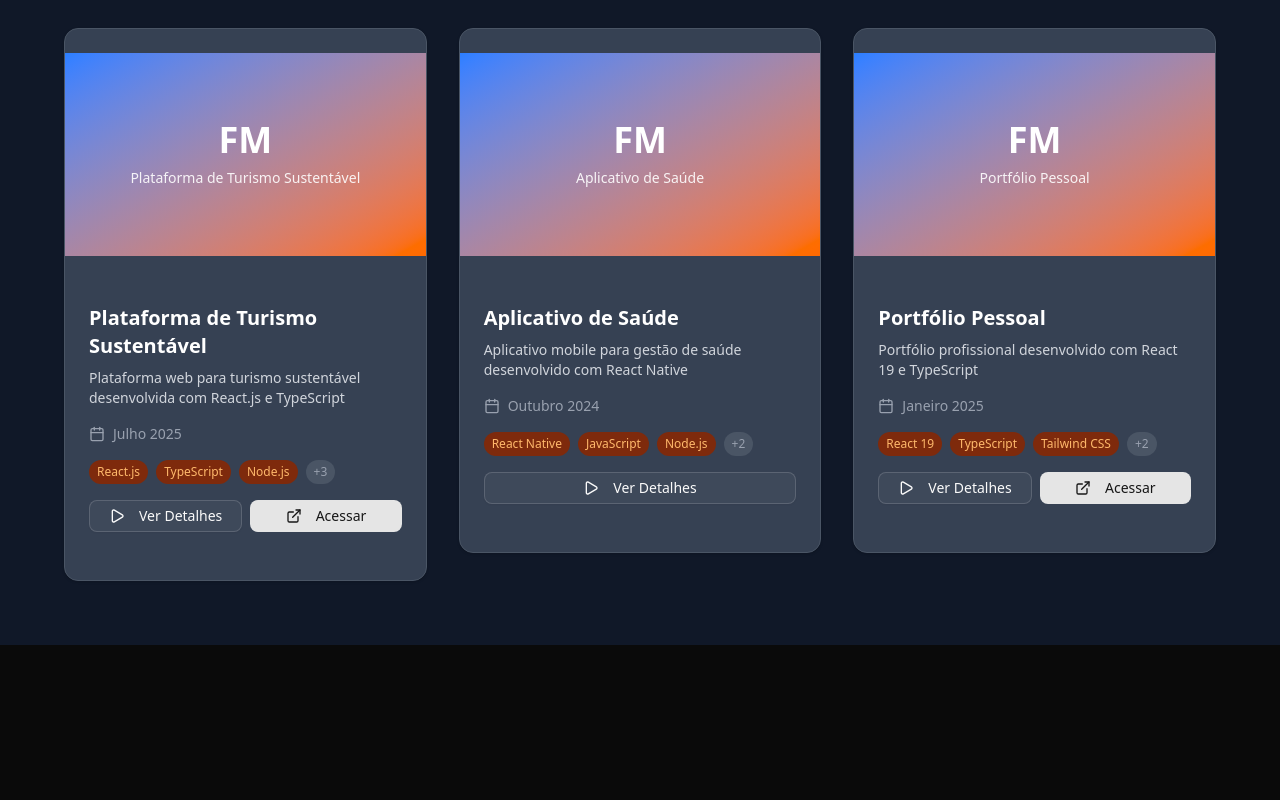
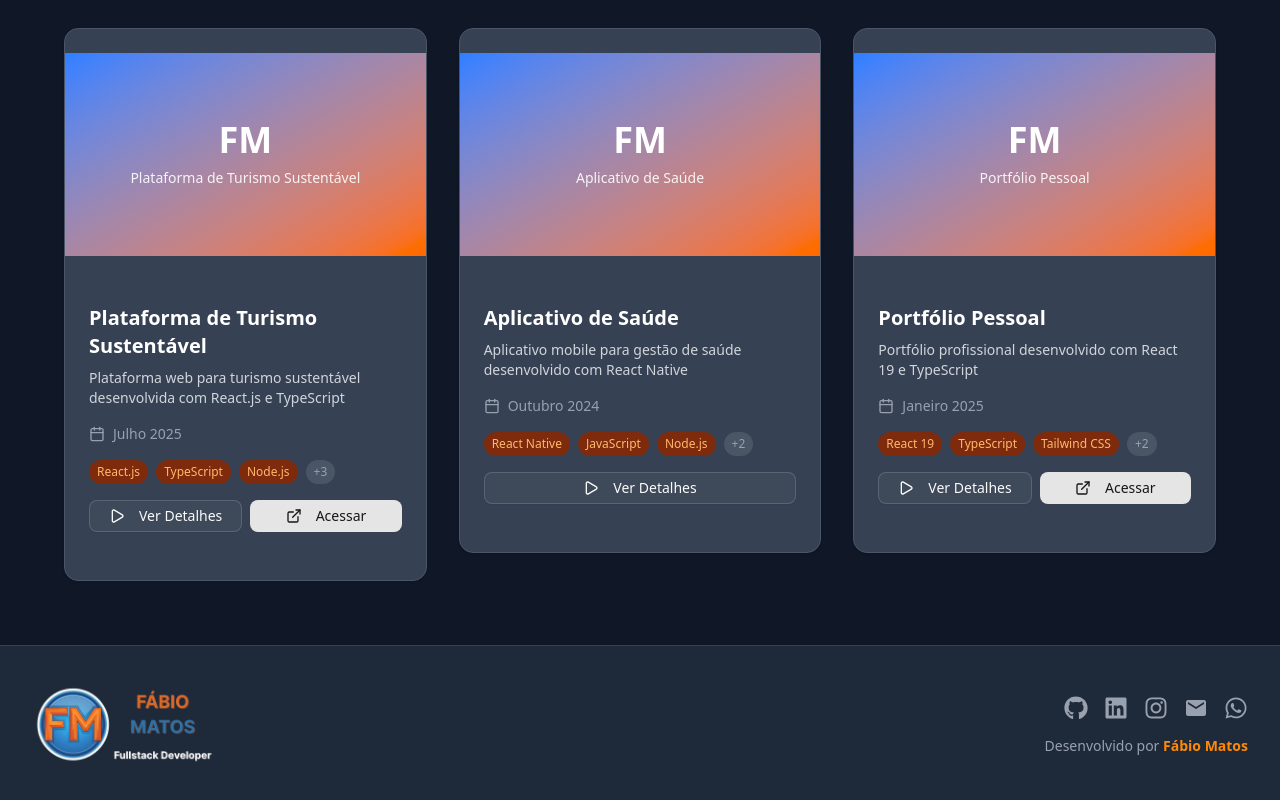
Before and after one commit to gleekrj/fabio-portfolio, a React (Vite) app: page / in a window 1280 px wide. Shown: the part 1044-1844 px from the top of the page. Before the commit the page ends 1689 px from the top, so only its background shows below. Built offline with nearby package versions, Linux system fonts and the light colour scheme.

Commit message:
Feat: Add footer to entire site

```diff
--- /dev/null
+++ b/src/components/footer.tsx
@@ -0,0 +1,90 @@
+import { FaGithub, FaLinkedin, FaInstagram, FaWhatsapp } from "react-icons/fa";
+import { MdEmail } from "react-icons/md";
+import logoFabiomatos from "@/assets/logo_fabiomatos.png";
+import logoFabiomatosDark from "@/assets/logo_fabiomatos_dark.png";
+import { useTheme } from "@/components/theme-provider";
+
+export const Footer = () => {
+  const { theme } = useTheme();
+
+  const socialLinks = [
+    {
+      name: "GitHub",
+      url: "https://github.com/gleekrj",
+      icon: FaGithub,
+      color: "hover:text-gray-600 dark:hover:text-gray-300",
+    },
+    {
+      name: "LinkedIn",
+      url: "https://www.linkedin.com/in/fabio-matos/",
+      icon: FaLinkedin,
+      color: "hover:text-blue-600 dark:hover:text-gray-300",
+    },
+    {
+      name: "Instagram",
+      url: "https://www.instagram.com/gleekrj/",
+      icon: FaInstagram,
+      color: "hover:text-pink-600 dark:hover:text-gray-300",
+    },
+    {
+      name: "Email",
+      url: "mailto:fabio.henrique.ss.matos@gmail.com",
+      icon: MdEmail,
+      color: "hover:text-gray-600 dark:hover:text-gray-300",
+    },
+    {
+      name: "WhatsApp",
+      url: "https://wa.me/5521987767688",
+      icon: FaWhatsapp,
+      color: "hover:text-green-600 dark:hover:text-gray-300",
+    },
+  ];
+
+  return (
+    <footer className="bg-gray-50 dark:bg-gray-800 border-t border-gray-200 dark:border-gray-700">
+      <div className="max-w-7xl mx-auto px-4 sm:px-6 lg:px-8 py-8">
+        <div className="flex flex-col md:flex-row items-center justify-between gap-6">
+          <div className="flex items-center">
+            <img
+              src={theme === "dark" ? logoFabiomatosDark : logoFabiomatos}
+              alt="Fábio Matos Logo"
+              className="h-24 w-auto"
+            />
+          </div>
+
+          <div className="flex flex-col items-center md:items-end gap-4">
+            <div className="flex items-center gap-4">
+              {socialLinks.map((social) => {
+                const IconComponent = social.icon;
+                return (
+                  <a
+                    key={social.name}
+                    href={social.url}
+                    target="_blank"
+                    rel="noopener noreferrer"
+                    className={`text-gray-500 dark:text-gray-400 transition-colors duration-200 ${social.color}`}
+                    aria-label={social.name}
+                  >
+                    <IconComponent size={24} />
+                  </a>
+                );
+              })}
+            </div>
+
+            <div className="text-center md:text-right">
+              <p className="text-sm text-gray-600 dark:text-gray-400">
+                Desenvolvido por{" "}
+                <a
+                  href="mailto:fabio.henrique.ss.matos@gmail.com"
+                  className="font-semibold text-orange-600 dark:text-orange-400 hover:text-orange-700 dark:hover:text-orange-300 transition-colors duration-200 inline-flex items-center gap-1"
+                >
+                  Fábio Matos
+                </a>
+              </p>
+            </div>
+          </div>
+        </div>
+      </div>
+    </footer>
+  );
+};
--- a/src/components/layout.tsx
+++ b/src/components/layout.tsx
@@ -1,5 +1,6 @@
 import { type ReactNode } from "react";
 import { Header } from "./header";
+import { Footer } from "./footer";
 
 interface LayoutProps {
   children: ReactNode;
@@ -7,9 +8,10 @@ interface LayoutProps {
 
 export const Layout = ({ children }: LayoutProps) => {
   return (
-    <div className="min-h-screen bg-white dark:bg-gray-900 text-gray-900 dark:text-gray-100 transition-colors duration-300">
+    <div className="min-h-screen bg-white dark:bg-gray-900 text-gray-900 dark:text-gray-100 transition-colors duration-300 flex flex-col">
       <Header />
-      <main className="pt-16">{children}</main>
+      <main className="pt-16 flex-1">{children}</main>
+      <Footer />
     </div>
   );
 };
```
Also changed, not shown: src/assets/logo_fabiomatos.png (added), src/assets/logo_fabiomatos_dark.png (added).
